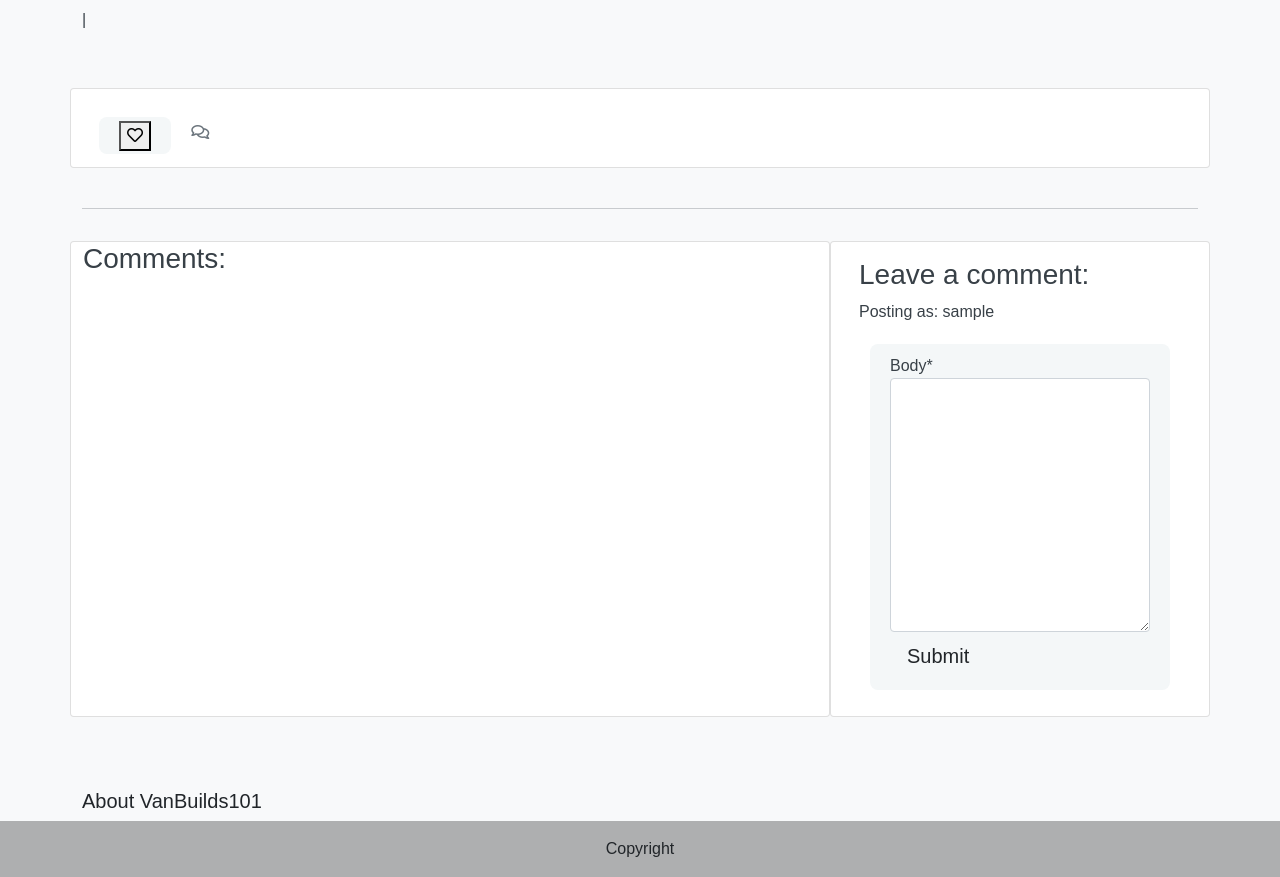
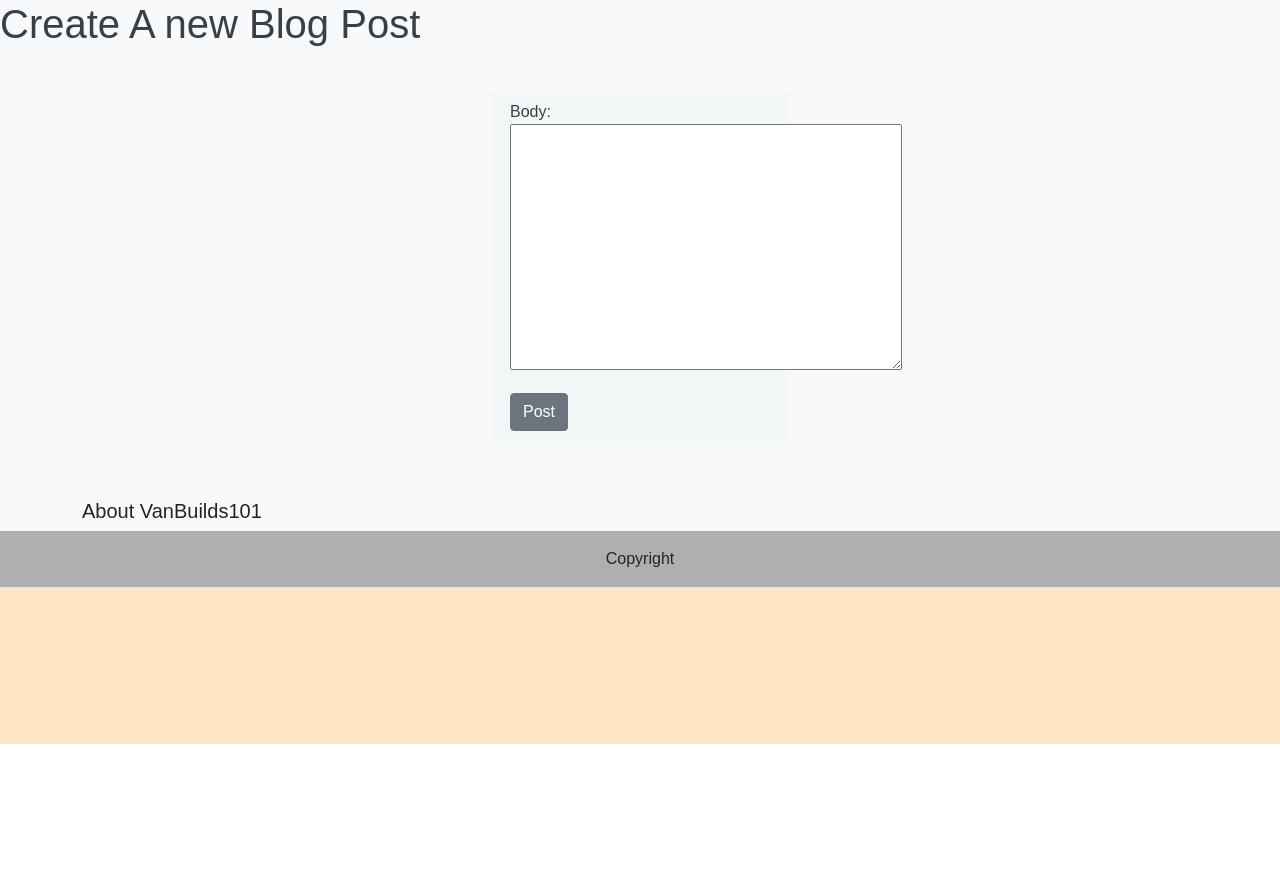
Before and after one commit to lukecdev/VanBuilds101, a Django app: template templates/new_post.html in a window 1280 px wide. Shown: the part 56-933 px from the top of the page. After the commit the page ends 800 px from the top, so only its background shows below. Run offline with Django 3.2, Linux system fonts and the light colour scheme; the template is opened without the code that fills it: values that come from a table or form of the project are taken from there, others are empty; the visitor is signed in with stand-in values (Sample User, id 1); some libraries are stand-ins or nearby versions.

Commit message:
added add blog url and CRUD

```diff
--- a/blog/admin.py
+++ b/blog/admin.py
@@ -13,7 +13,7 @@ class PostAdmin(SummernoteModelAdmin):
 
 @admin.register(Comment)
 class CommentAdmin(admin.ModelAdmin):
-    list_display = ('name', 'body', 'post', 'created_on', 'approved')
+    list_display = ('name',  'body', 'post', 'created_on', 'approved')
     list_filter = ('approved', 'created_on')
     search_fields = ('name', 'email', 'body')
     actions = ['approve_comments']
--- a/blog/models.py
+++ b/blog/models.py
@@ -1,6 +1,7 @@
 from django.db import models
 from django.contrib.auth.models import User
 from cloudinary.models import CloudinaryField
+from django.urls import reverse
 
 STATUS = ((0, "Draft"), (1,"Publish"))
 
@@ -18,6 +19,9 @@ class Post(models.Model):
 
     class Meta:
         ordering = ['-created_on']
+
+    def get_absolute_url(self):
+        return reverse('home')
 
     def __str__(self):
         return self.title
--- a/blog/urls.py
+++ b/blog/urls.py
@@ -1,12 +1,16 @@
 from . import views
 from django.urls import path
 from .views import PostCreateView
+from .views import UpdatePostView
 
 
 urlpatterns = [
     path('', views.PostList.as_view(), name="home"),
+    path('create_post/', PostCreateView.as_view(), name='create_post'),
+    path('update_post/<int:pk>', UpdatePostView.as_view(), name='update_post'),
     path('<slug:slug>/', views.PostDetail.as_view(), name='post_detail'),
     path('like/<slug:slug>', views.PostLike.as_view(), name='post_like'),
-    path('post/', PostCreateView.as_view(), name='add_post'),
+    # path('post/', PostCreateView.as_view(), name='add_post'),
+
 
 ]
--- a/gallery/views.py
+++ b/gallery/views.py
@@ -1,5 +1,5 @@
 from django.shortcuts import render, redirect
-#from .models import Image
+from .models import Image
 
 def van_images(request):
         images = Image.objects.all()
--- a/templates/base.html
+++ b/templates/base.html
@@ -45,7 +45,7 @@
                 <ul class="nav navbar-nav navbar-center">
                     {% if user.is_superuser %}
                     <li class="nav-item">
-                        <a class="nav-link" href="{% url 'add_post' %}">New Post</a>
+                        <a class="nav-link" href="{% url 'create_post' %}">New Post</a>
                     </li>
                     {% else %}
 
--- a/templates/new_post.html
+++ b/templates/new_post.html
@@ -1,19 +1,31 @@
-{% extends 'base.html' %} {% block content %}
+{% extends 'base.html' %}
 
-{% load crispy_forms_tags %}
+{% block content %}
 
 
+
+<h1>Create A new Blog Post</h1>
+
+<br>
+
+<form method="POST">
+    {% csrf_token %}
+    {{ form.as_p }}
+    <button class="btn btn-secondary">Post</button>
+</form>
+
+<!--
 <div class="masthead">
     <div class="container">
         <div class="row g-0">
             <div class="col-md-12 masthead-text">
-                <!-- Post title goes in these h1 tags  -->
+                 Post title goes in these h1 tags
                 <h1 class="post-title">{{ post.title }}</h1>
-                <!-- Post author goes before the | the post's created date goes after -->
+                 Post author goes before the | the post's created date goes after
                 <p class="post-subtitle">{{ post.author }} | {{ post.created_on }}</p>
             </div>
             <div class="d-none d-md-block col-md-12 masthead-image">
-                <!-- The featured image URL goes in the src attribute -->
+                 The featured image URL goes in the src attribute
                 {% if "placeholder" in post.featured_image.url %}
                 <img src="https://codeinstitute.s3.amazonaws.com/fullstack/blog/default.jpg" width="100%">
                 {% else %}
@@ -27,94 +39,18 @@
 <div class="container">
     <div class="row">
         <div class="col card mb-4  mt-3 left  top">
-            <div class="card-body">
+            <div class="card-body"> -->
                 <!-- The post content goes inside the card-text. -->
-                <!-- Use the | safe filter inside the template tags -->
+                <!-- Use the | safe filter inside the template tags
                 <p class="card-text ">
                     {{ post.content | safe }}
                 </p>
-                <div class="row">
 
-                    <div class="col-1">
-                        <strong>
-                            {% if user.is_authenticated %}
-                            <form class="d-inline" action="{% url 'post_like' post.slug %}" method="POST">
-                                {% csrf_token %}
-                                {% if liked %}
-                                <button type="submit" name="blogpost_id" value="{{post.slug}}" class="btn-like"><i class="fas fa-heart"></i></button>
-                                {% else %}
-                                <button type="submit" name="blogpost_id" value="{{post.slug}}" class="btn-like"><i class="far fa-heart"></i></button>
-                                {% endif %}
 
-                            </form>
-                            {% else %}
 
-                            <span class="text-secondary"><i class="far fa-heart"></i></span>
-                            {% endif %}
-                            <span class="text-secondary"> {{ post.number_of_likes }}</span>
-                        </strong>
-
-                    </div>
-                    <div class="col-1">
-                        {% with comments.count as total_comments %}
-                        <strong class="text-secondary"><i class="far fa-comments"></i>
-                            <!-- Our total_comments variable goes before the closing strong tag -->
-                        </strong>
-                        {% endwith %}
-                    </div>
-                </div>
             </div>
         </div>
     </div>
-    <div class="row">
-        <div class="col">
-            <hr>
-        </div>
-    </div>
-    <div class="row">
-        <div class="col-md-8 card mb-4  mt-3 ">
-            <h3>Comments:</h3>
-            <div class="card-body">
-                <!-- We want a for loop inside the tags to iterate through each comment in comments -->
-                {% for comment in comments %}
-                <div class="comments" style="padding: 10px;">
-                    <p class="font-weight-bold">
-                        <!-- The commenter's name goes here. Check the model if you're not sure what that is -->
-                        {{ comment.name }}
-                        <span class=" text-muted font-weight-normal">
-                            <!-- The comment's created date goes here -->
-                            {{ comment.created_on }}
-                        </span> wrote:
-                    </p>
-                    <!-- The body of the comment goes before the | -->
-                    {{ comment.body | linebreaks }}
-                </div>
-                <!-- Our for loop ends here -->
-                {% endfor %}
-            </div>
-        </div>
-        <div class="col-md-4 card mb-4  mt-3 ">
-            <div class="card-body">
-                <!-- For later -->
-                {% if commented %}
-                <div class="alert alert-success" role="alert">
-                    Your comment is awaiting approval
-                </div>
-                {% else %}
-                {% if user.is_authenticated %}
-
-                <h3>Leave a comment:</h3>
-                <p>Posting as: {{ user.username }}</p>
-                <form method="post" style="margin-top: 1.3em;">
-                    {{ comment_form | crispy }}
-                    {% csrf_token %}
-                    <button type="submit" class="btn btn-signup btn-lg">Submit</button>
-                </form>
-                {% endif %}
-                {% endif %}
-            </div>
-        </div>
-    </div>
-</div>
+</div> -->
 
 {% endblock content %}
```
Also changed, not shown: blog/views.py (+10 -2 lines), templates/post_detail.html (+22 -0 lines), templates/update_post.html (added, +18 -0 lines).
